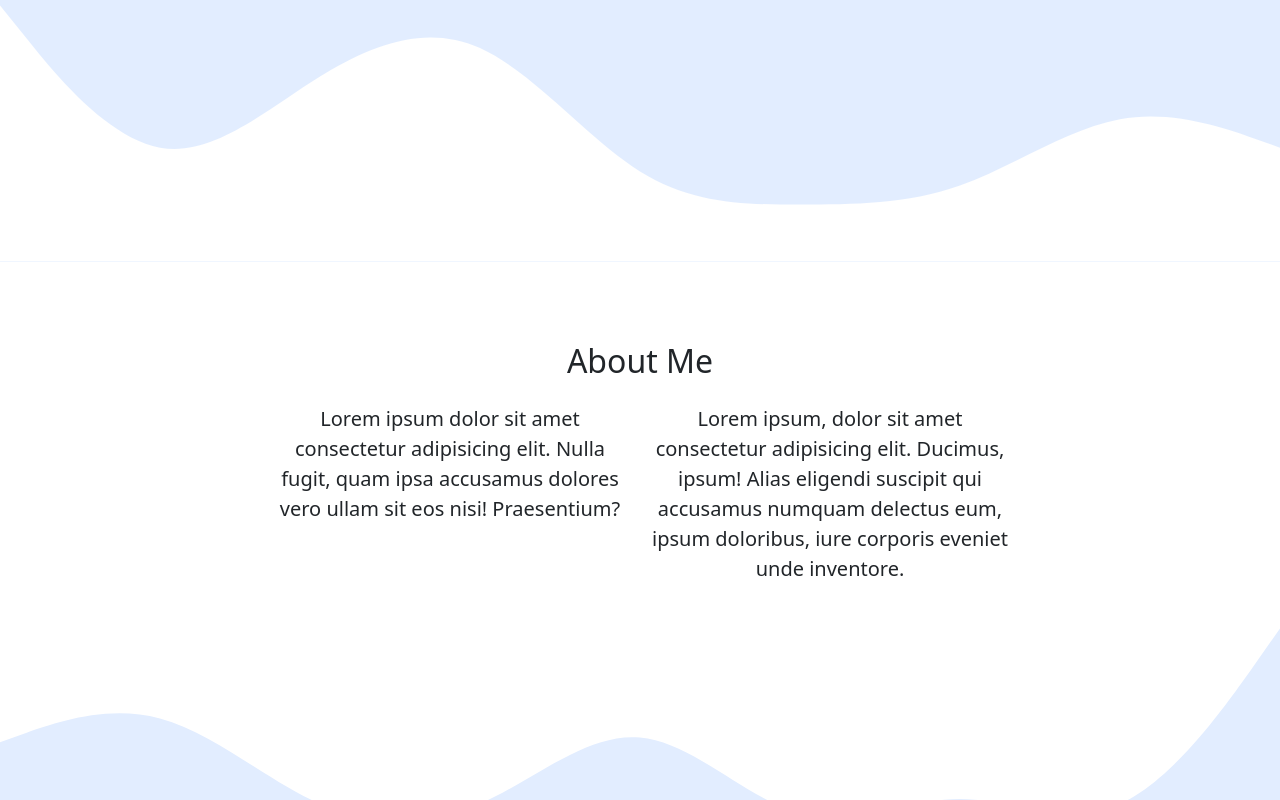
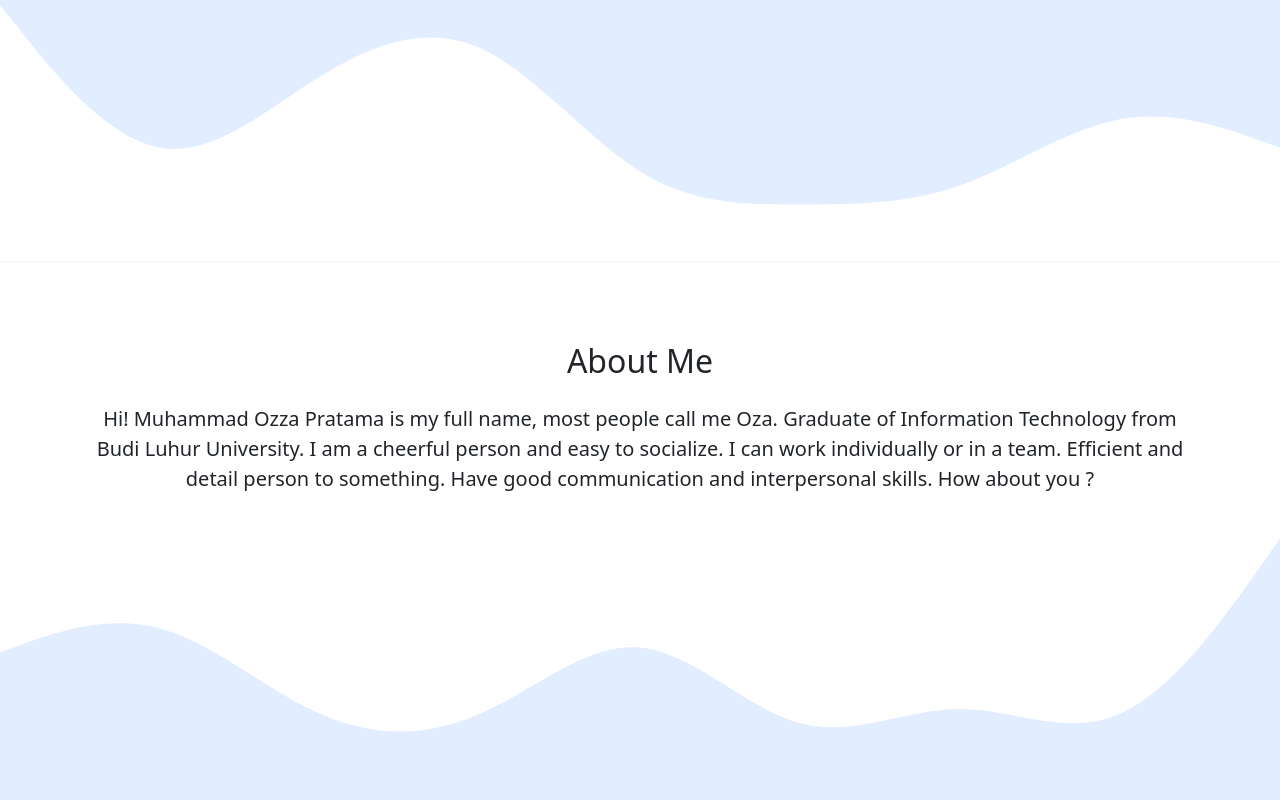
Before and after one commit to mhmdozzap/mhmdozzap.github.io, a plain HTML site: page index.html in a window 1280 px wide. Shown: the part 436-1236 px from the top of the page. Drawn offline with nearby package versions, Linux system fonts and the light colour scheme.

Commit message:
mengubah about me

```diff
--- a/index.html
+++ b/index.html
@@ -66,11 +66,11 @@
           </div>
         </div>
         <div class="row justify-content-center fs-5 text-center">
-          <div class="col-md-4">
-            <p>Lorem ipsum dolor sit amet consectetur adipisicing elit. Nulla fugit, quam ipsa accusamus dolores vero ullam sit eos nisi! Praesentium?</p>
-          </div>
-          <div class="col-md-4">
-            <p>Lorem ipsum, dolor sit amet consectetur adipisicing elit. Ducimus, ipsum! Alias eligendi suscipit qui accusamus numquam delectus eum, ipsum doloribus, iure corporis eveniet unde inventore.</p>
+          <div class="col-md">
+            <p>
+              Hi! Muhammad Ozza Pratama is my full name, most people call me Oza. Graduate of Information Technology from Budi Luhur University. I am a cheerful person and easy to socialize. I can work individually or in a team. Efficient
+              and detail person to something. Have good communication and interpersonal skills. How about you ?
+            </p>
           </div>
         </div>
       </div>
```
